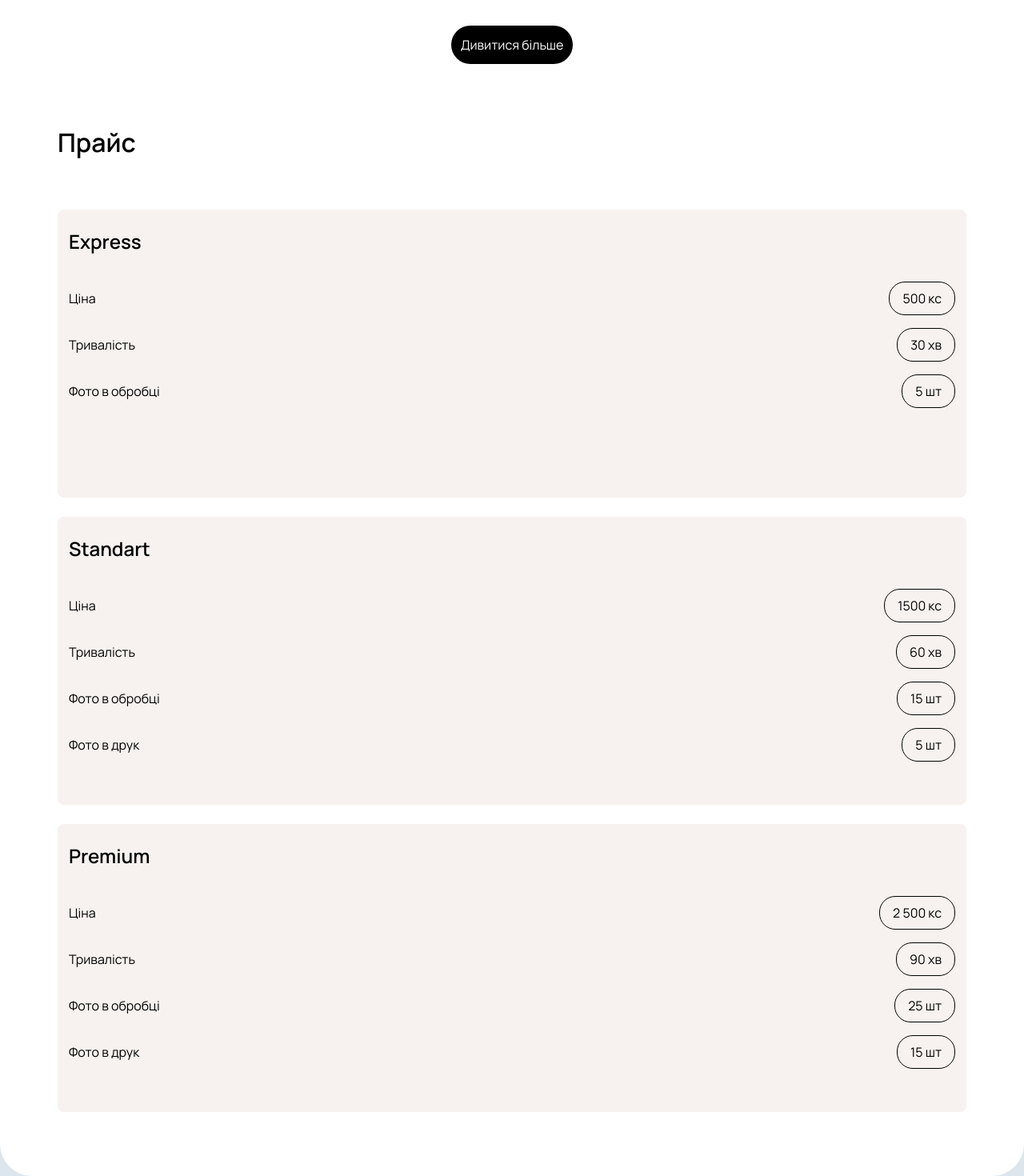
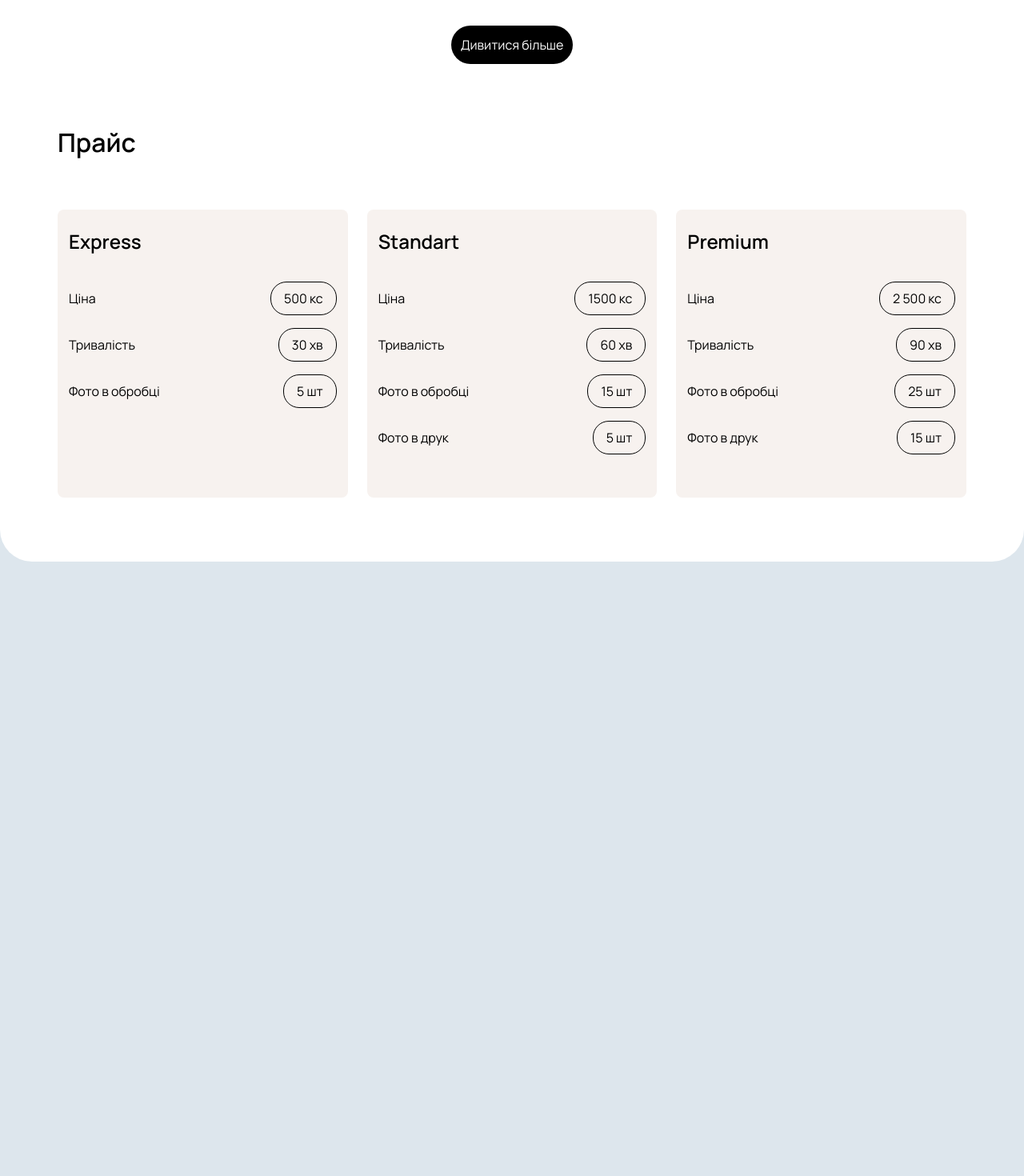
Before and after one commit to 4svEXE/HolovanMarynaPhotographer, a React (Vite) app: page / in a window 1280 px wide. Shown: the part 3019-4489 px from the top of the page at 80% size. After the commit the page ends 3721 px from the top, so only its background shows below. Built offline with nearby package versions, Linux system fonts and the light colour scheme.

Commit message:
refactor/HomePage - PriceSection was refactored

```diff
--- a/src/Pages/HomePage/components/PriceSection/PriceSection.jsx
+++ b/src/Pages/HomePage/components/PriceSection/PriceSection.jsx
@@ -1,64 +1,60 @@
 import css from "./PriceSection.module.scss";
+
+const services = [
+  {
+    name: "Express",
+    price: "500 кс",
+    duration: "30 хв",
+    photos: "5 шт",
+    printPhotos: null,
+  },
+  {
+    name: "Standart",
+    price: "1500 кс",
+    duration: "60 хв",
+    photos: "15 шт",
+    printPhotos: "5 шт",
+  },
+  {
+    name: "Premium",
+    price: "2 500 кс",
+    duration: "90 хв",
+    photos: "25 шт",
+    printPhotos: "15 шт",
+  },
+];
 
 const PriceSection = () => {
   return (
     <section className={`section ${css.priceSection}`}>
       <div className="container">
         <h2 className="mb-16">Прайс</h2>
-        <ul className="flex flex-col gap-6 xlg:flex-row xlg:justify-between">
-          <li>
-            <div className={`${css.priceContainer} `}>
-              <h3>Express</h3>
+        {/* Варік з грідами замість флексів (лаконічніше)*/}
+        <ul className="grid gap-6 lg:grid-cols-3 grid-cols-1">
+          {/* лаконічніше виводити повторювані дані циклом аби дотримуватись принципу DRY */}
+          {services.map((service, index) => (
+
+            // забрав дів і дав клас одразу лішці аби зменшити код
+            <li key={index} className={`${css.priceContainer}`}>
+              <h3>{service.name}</h3>
               <ul>
                 <li>
-                  Ціна <span>500 кс</span>
+                  Ціна <span>{service.price}</span>
                 </li>
                 <li>
-                  Тривалість <span>30 хв</span>
+                  Тривалість <span>{service.duration}</span>
                 </li>
                 <li>
-                  Фото в обробці <span>5 шт</span>
+                  Фото в обробці <span>{service.photos}</span>
                 </li>
+                {service.printPhotos && (
+                  <li>
+                    Фото в друк <span>{service.printPhotos}</span>
+                  </li>
+                )}
               </ul>
-            </div>
-          </li>
-
-          <li>
-            <div className={`${css.priceContainer} `}>
-              <h3>Standart</h3>
-              <ul>
-                <li>
-                  Ціна <span>1500 кс</span>
-                </li>
-                <li>
-                  Тривалість <span>60 хв</span>
-                </li>
-                <li>
-                  Фото в обробці <span>15 шт</span>
-                </li>
-                <li>Фото в друк <span>5 шт</span></li>
-              </ul>
-            </div>
-          </li>
-
-          <li>
-          <div className={`${css.priceContainer} `}>
-              <h3>Premium</h3>
-              <ul>
-                <li>
-                  Ціна <span>2 500 кс</span>
-                </li>
-                <li>
-                  Тривалість <span>90 хв</span>
-                </li>
-                <li>
-                  Фото в обробці <span>25 шт</span>
-                </li>
-                <li>Фото в друк <span>15 шт</span></li>
-              </ul>
-            </div>
-
-          </li>
+            </li>
+          ))}
         </ul>
       </div>
     </section>
--- a/src/Pages/HomePage/components/PriceSection/PriceSection.module.scss
+++ b/src/Pages/HomePage/components/PriceSection/PriceSection.module.scss
@@ -13,11 +13,8 @@
 
     .priceContainer{
         height: 360px;
-
-        padding:22px 14px;
-
+        padding: 22px 14px;
         border-radius: 8px;
-
         background-color: rgb(247, 242, 239);
 
         h3{
@@ -44,8 +41,9 @@
     }
 }
 
-@media screen and (min-width:1440px) {
-    .priceContainer{
-        width: 376px;
-    }
-}
+// З грідами цей шматочок не треба)
+// @media screen and (min-width:1440px) {
+//     .priceContainer{
+//         width: 376px;
+//     }
+// }
```
